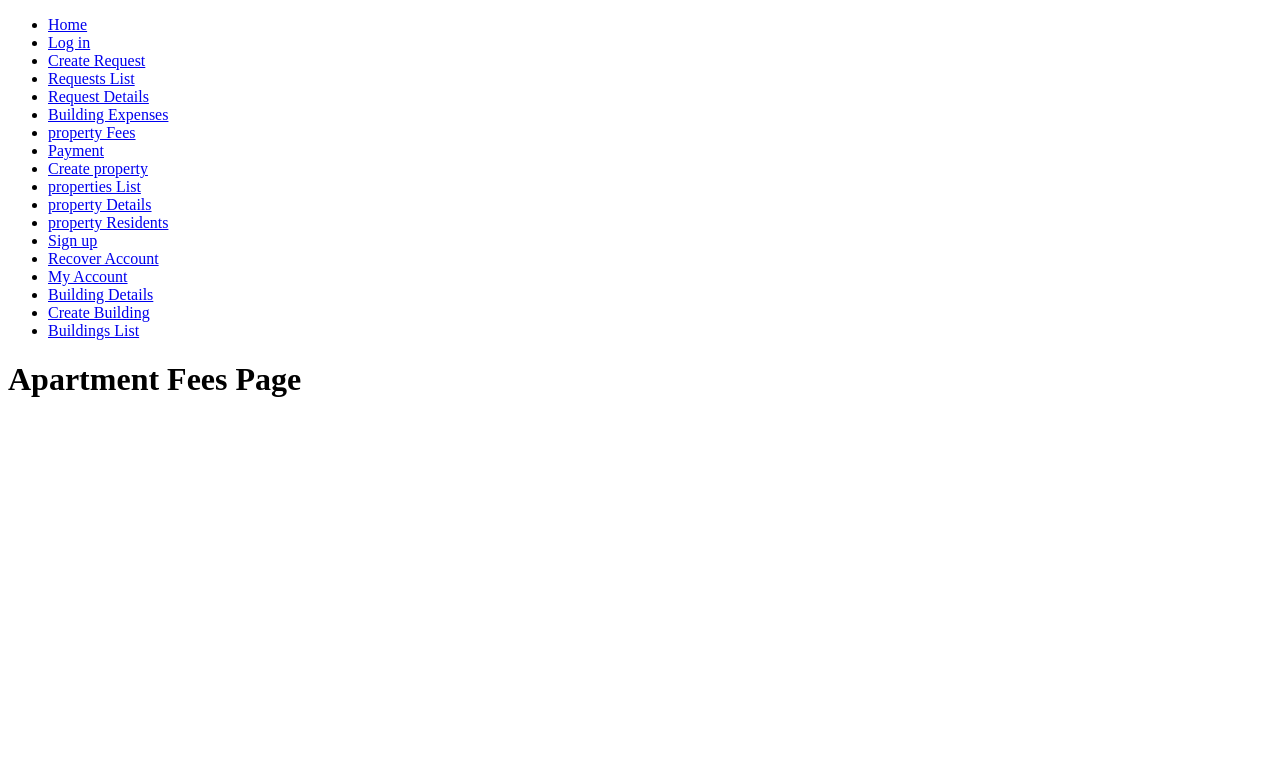
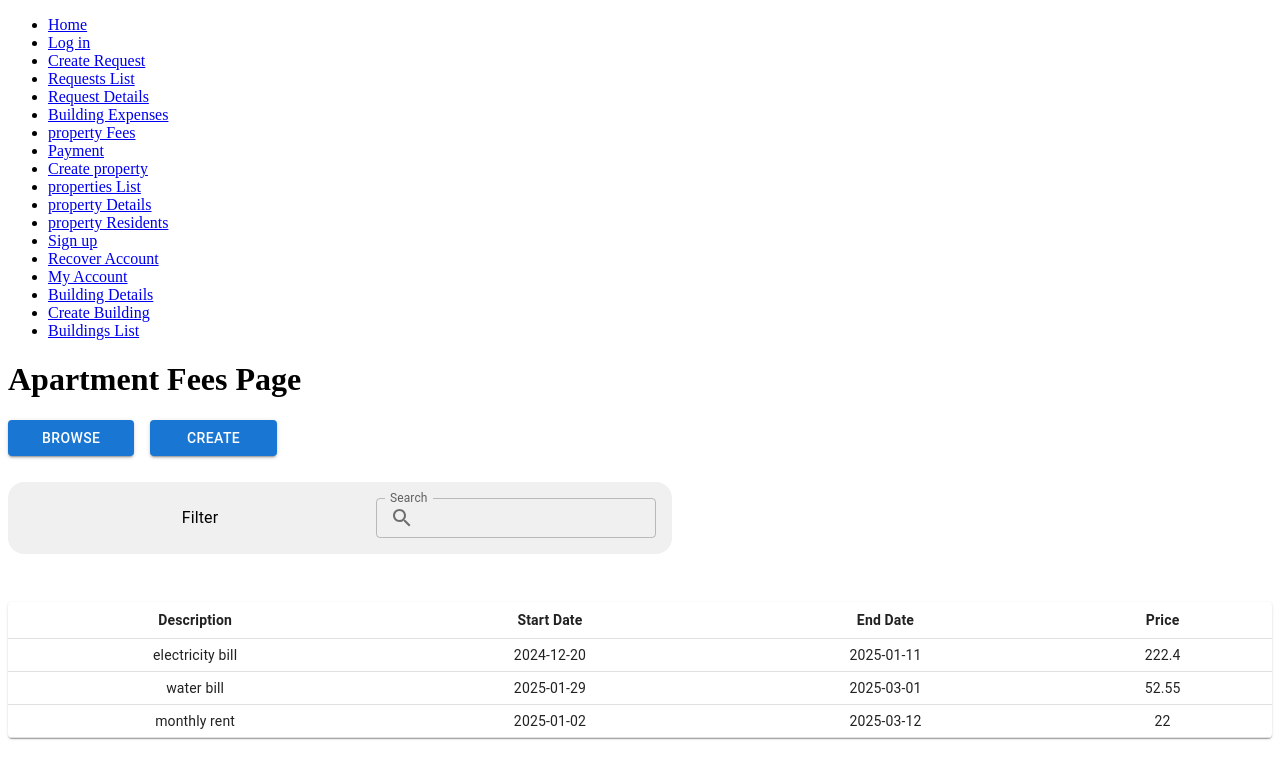
Before and after one commit to NextGen-BF/CJP25, a React (Vite) app in the folder NextGen-BM-FE/: page /property/fees in a window 1280 px wide. Shown: the top 778 px of the page. Built offline with nearby package versions, Linux system fonts and the light colour scheme; no server answers.

Commit message:
creating buttons, search field and a table with mocked data

```diff
--- a/NextGen-BM-FE/src/pages/Properties/PropertyFeesPage.tsx
+++ b/NextGen-BM-FE/src/pages/Properties/PropertyFeesPage.tsx
@@ -1,6 +1,165 @@
-import { FC } from "react";
+import {
+  Box,
+  Button,
+  InputAdornment,
+  Table,
+  TableBody,
+  TableCell,
+  TableContainer,
+  TableHead,
+  TableRow,
+  TextField,
+  Typography,
+} from "@mui/material";
+import SearchIcon from "@mui/icons-material/Search";
+import { FC, useState } from "react";
+import "./propertyFeesPage.scss";
+import { PropertyExpense } from "../../models/property";
+import Paper from "@mui/material/Paper";
 
 const PropertyFeesPage: FC = () => {
-  return <h1>Apartment Fees Page</h1>;
+  const formatDate = (date: Date): string => {
+    return date.toISOString().split("T")[0];
+  };
+
+  const propertyExpensesMockData: PropertyExpense[] = [
+    {
+      propertyExpenseId: 1,
+      propertyExpenseTemplateId: 1,
+      responsibleRoleId: 2,
+      price: 222.4,
+      startDate: new Date("2024-12-20"),
+      endDate: new Date("2025-01-11"),
+      Description: "electricity bill",
+    },
+    {
+      propertyExpenseId: 2,
+      propertyExpenseTemplateId: 1,
+      responsibleRoleId: 1,
+      price: 52.55,
+      startDate: new Date("2025-01-29"),
+      endDate: new Date("2025-03-01"),
+      Description: "water bill",
+    },
+    {
+      propertyExpenseId: 3,
+      propertyExpenseTemplateId: 1,
+      responsibleRoleId: 1,
+      price: 22.0,
+      startDate: new Date("2025-01-02"),
+      endDate: new Date("2025-03-12"),
+      Description: "monthly rent",
+    },
+  ];
+
+  const [propertyExpenses, setPropertyExpenses] = useState<PropertyExpense[]>(
+    propertyExpensesMockData,
+  );
+  const [searchInput, setSearchInput] = useState<string>("");
+
+  const handleSearch = () => {
+    if (searchInput !== "") {
+      const filteredPropertyExpenses = propertyExpenses.filter(
+        (propertyExpense) => {
+          if (
+            propertyExpense.Description.toLowerCase().includes(
+              searchInput.toLowerCase(),
+            )
+          ) {
+            return propertyExpense;
+          }
+        },
+      );
+      setPropertyExpenses(filteredPropertyExpenses);
+    } else {
+      setPropertyExpenses(propertyExpensesMockData);
+      return;
+    }
+  };
+
+  return (
+    <>
+      <h1>Apartment Fees Page</h1>
+      <div className="button-container">
+        <Button variant="contained" sx={{ width: "10%" }}>
+          Browse
+        </Button>
+        <Button variant="contained" sx={{ width: "10%" }}>
+          Create
+        </Button>
+      </div>
+      <Box
+        sx={{
+          display: "flex",
+          alignItems: "center",
+          backgroundColor: "#f0f0f0",
+          padding: "1rem",
+          marginBottom: "3rem",
+          borderRadius: "1rem",
+          width: "50%",
+        }}
+      >
+        <Typography
+          variant="body1"
+          sx={{
+            flexGrow: 1, // This takes up available space, pushing the search input to the right
+            textAlign: "center", // Centers the "Filter" text within its space
+            whiteSpace: "nowrap",
+          }}
+        >
+          Filter
+        </Typography>
+        <TextField
+          name="search"
+          label="Search"
+          type="text"
+          variant="outlined"
+          size="small"
+          onChange={(e) => setSearchInput(e.target.value)}
+          onKeyDown={(e) => {
+            if (e.key === "Enter") handleSearch();
+          }}
+          slotProps={{
+            input: {
+              startAdornment: (
+                <InputAdornment position="start">
+                  <SearchIcon onClick={handleSearch} />
+                </InputAdornment>
+              ),
+            },
+          }}
+        />
+      </Box>
+
+      <TableContainer component={Paper}>
+        <Table sx={{  width: '100%' }} size="small" aria-label="a dense table">
+          <TableHead sx={{ "& .MuiTableCell-root": { fontWeight: "bold" } }}>
+            <TableRow>
+              <TableCell align="center">Description</TableCell>
+              <TableCell align="center">Start Date</TableCell>
+              <TableCell align="center">End Date</TableCell>
+              <TableCell align="center">Price</TableCell>
+            </TableRow>
+          </TableHead>
+          <TableBody>
+            {propertyExpenses.map((propertyExpense) => (
+              <TableRow key={propertyExpense.propertyExpenseId}>
+                <TableCell align="center">
+                  {propertyExpense.Description}
+                </TableCell>
+                <TableCell align="center">
+                  {formatDate(propertyExpense.startDate)}
+                </TableCell>
+                <TableCell align="center">
+                  {formatDate(propertyExpense.endDate)}
+                </TableCell>
+                <TableCell align="center">{propertyExpense.price}</TableCell>
+              </TableRow>
+            ))}
+          </TableBody>
+        </Table>
+      </TableContainer>
+    </>
+  );
 };
 export default PropertyFeesPage;
--- /dev/null
+++ b/NextGen-BM-FE/src/pages/Properties/propertyFeesPage.scss
@@ -0,0 +1,6 @@
+.button-container {
+    display: flex;
+    flex-direction: row;
+    gap: 1rem;
+    margin-bottom: 2%;
+}
```
